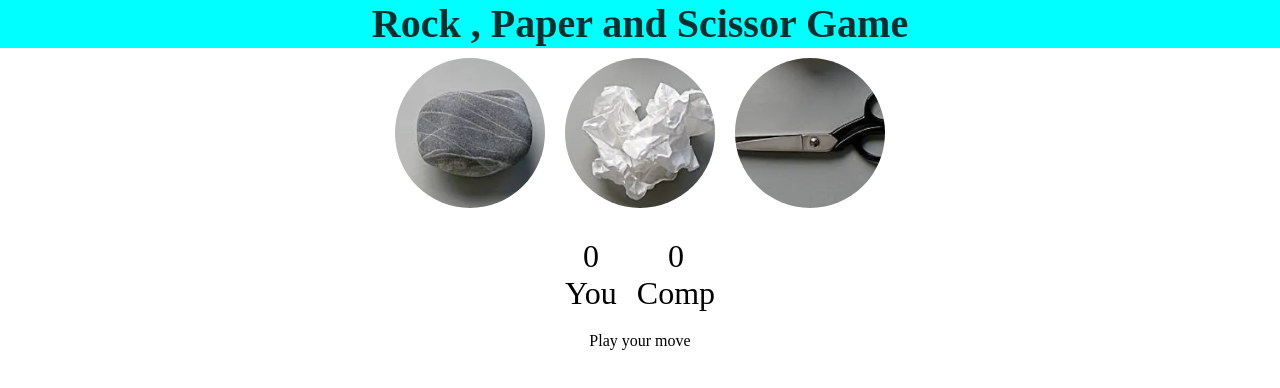
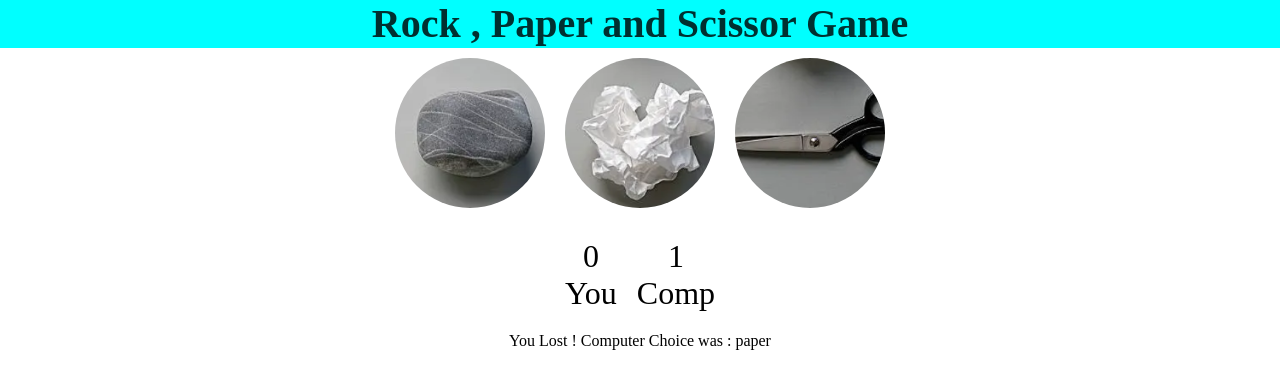
Before and after one commit to knowaraj/RockScissorPaper_js, a plain HTML site: page index.html in a window 1280 px wide. Both pictures are taken after a click on the element 470 px from the left and 138 px from the top of the page. Drawn offline with Linux system fonts and the light colour scheme.

Commit message:
Completed

```diff
--- a/index.html
+++ b/index.html
@@ -21,11 +21,11 @@
     </div>
     <div class="scores">
         <div class="user-score">
-            <p class="uscore">0</p>
+            <p id="uscore">0</p>
             <p>You</p>
         </div>
         <div class="comp-score">
-            <p class="cscore">0</p>
+            <p id="cscore">0</p>
             <p>Comp</p>
         </div>
     </div>
--- a/script.js
+++ b/script.js
@@ -2,10 +2,12 @@ let uScore = 0;
 let cScore = 0;
 let userWin = true
 
-const userDispdiv = document.querySelector("user-score");
-const udisp = document.createElement("p");
-const cdisp = document.querySelector("cscore");
+const userdisp = document.querySelector("#uscore");
+const compdisp = document.querySelector("#cscore");
 const choice = document.querySelectorAll(".choice");
+const msg = document.querySelector("#msg");
+
+
 const computerChoice = () =>{
     const choices = ["rock","paper","scissor"]
     const rand = Math.floor(Math.random()*3)
@@ -22,10 +24,19 @@ choice.forEach(choice => {
     })
 });
 const draw = () => {
-
+    msg.innerText = "Game is Draw ! Play Again.";
 }
-const winner = (userWin) => {
-
+const winner = (userWin,compChoice) => {
+    if(userWin){
+        uScore++
+        userdisp.innerText = `${uScore}`
+        msg.innerText = `You Win ! Computer Choice was : ${compChoice} `
+    }
+    else{
+        cScore++
+        compdisp.innerText = `${cScore}`
+        msg.innerText = `You Lost ! Computer Choice was : ${compChoice} `
+    }
 }
 
 const game = (clicked,compChoice) =>{
@@ -44,7 +55,7 @@ const game = (clicked,compChoice) =>{
         else{
             userWin = compChoice === "rock" ? false: true;
         }
-
+        winner(userWin,compChoice);
     }
 
 }
```
